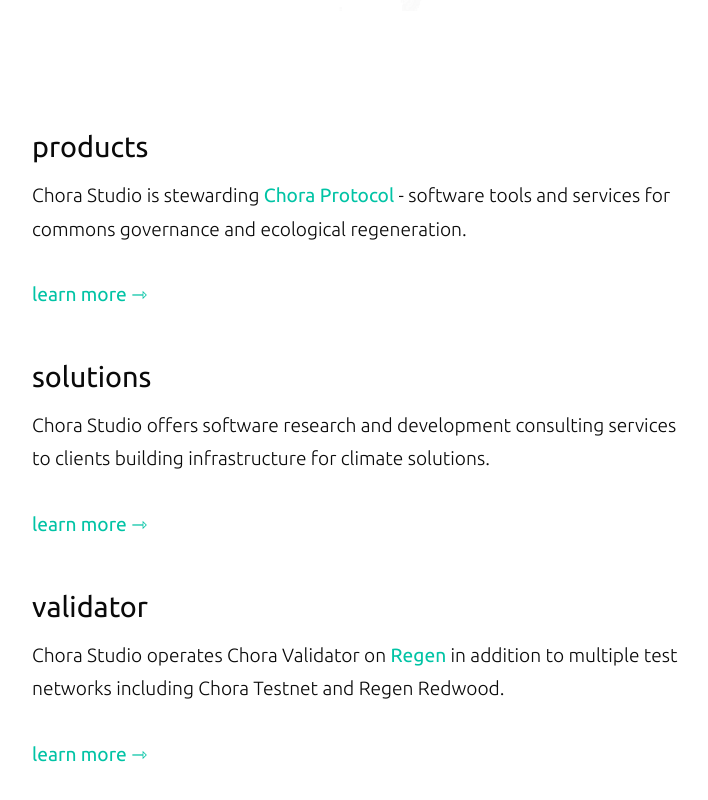
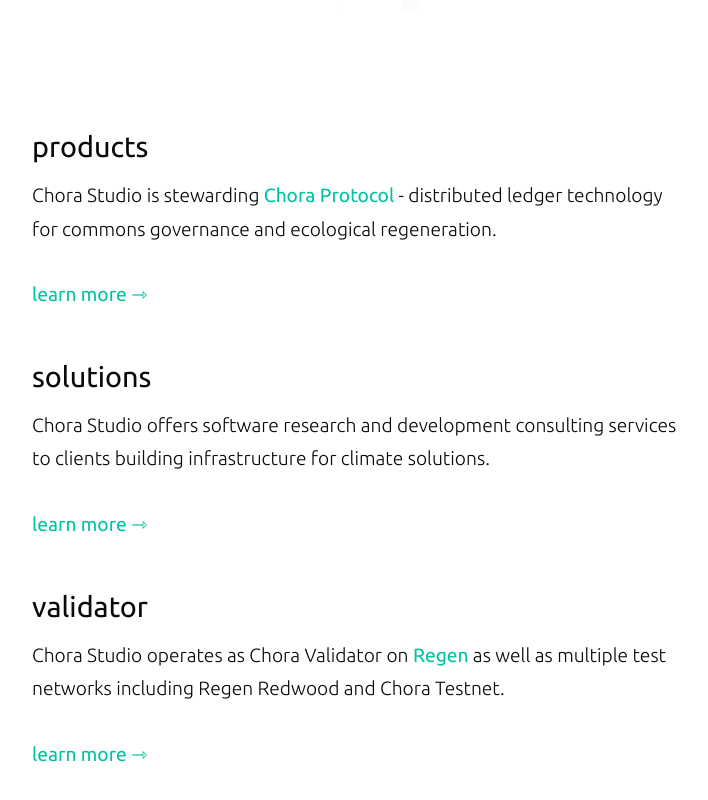
Before and after one commit to chora-studio/www, a Next.js app: page / in a window 1280 px wide. Shown: the part 734-1534 px from the top of the page, without its empty margins (283-991 px from the left). Built offline with nearby package versions, Linux system fonts and the light colour scheme.

Commit message:
minor fixes

```diff
--- a/app/page.tsx
+++ b/app/page.tsx
@@ -5,7 +5,7 @@
 import styles from './page.module.css'
 
 export const metadata: Metadata = {
-  title: 'chora studio | home',
+  title: 'chora studio | protocol research and development',
 }
 
 const regenLink =
@@ -34,7 +34,7 @@
             <a href="https://chora.io" target="_blank">
               {'Chora Protocol'}
             </a>
-            {' - software tools and services for commons governance and ecological regeneration.'}
+            {' - distributed ledger technology for commons governance and ecological regeneration.'}
           </p>
           <p>
             <a href="/products">
@@ -52,12 +52,12 @@
           </p>
           <h2>{'validator'}</h2>
           <p>
-            {'Chora Studio operates Chora Validator on '}
+            {'Chora Studio operates as Chora Validator on '}
             <a href={regenLink} target="_blank">
               {'Regen'}
             </a>
             {
-              ' in addition to multiple test networks including Chora Testnet and Regen Redwood.'
+              ' as well as multiple test networks including Regen Redwood and Chora Testnet.'
             }
           </p>
           <p>
--- a/app/products/page.tsx
+++ b/app/products/page.tsx
@@ -19,7 +19,7 @@
             <a href="https://chora.io" target="_blank">
               {'Chora Protocol'}
             </a>
-            {' - software tools and services for commons governance and ecological regeneration.'}
+            {' - distributed ledger technology for commons governance and ecological regeneration.'}
           </p>
         </div>
       </div>
--- a/app/validator/page.tsx
+++ b/app/validator/page.tsx
@@ -16,12 +16,12 @@
         <div>
           <h2>{'validator'}</h2>
           <p>
-            {'Chora Studio operates Chora Validator on '}
+            {'Chora Studio operates as Chora Validator on '}
             <a href={regenLink} target="_blank">
               {'Regen'}
             </a>
             {
-              ' in addition to multiple test networks including Chora Testnet and Regen Redwood.'
+              ' as well as multiple test networks including Regen Redwood and Chora Testnet.'
             }
           </p>
         </div>
```
Also changed, not shown: 1 other file (tests, documents, lock files or other folders).
